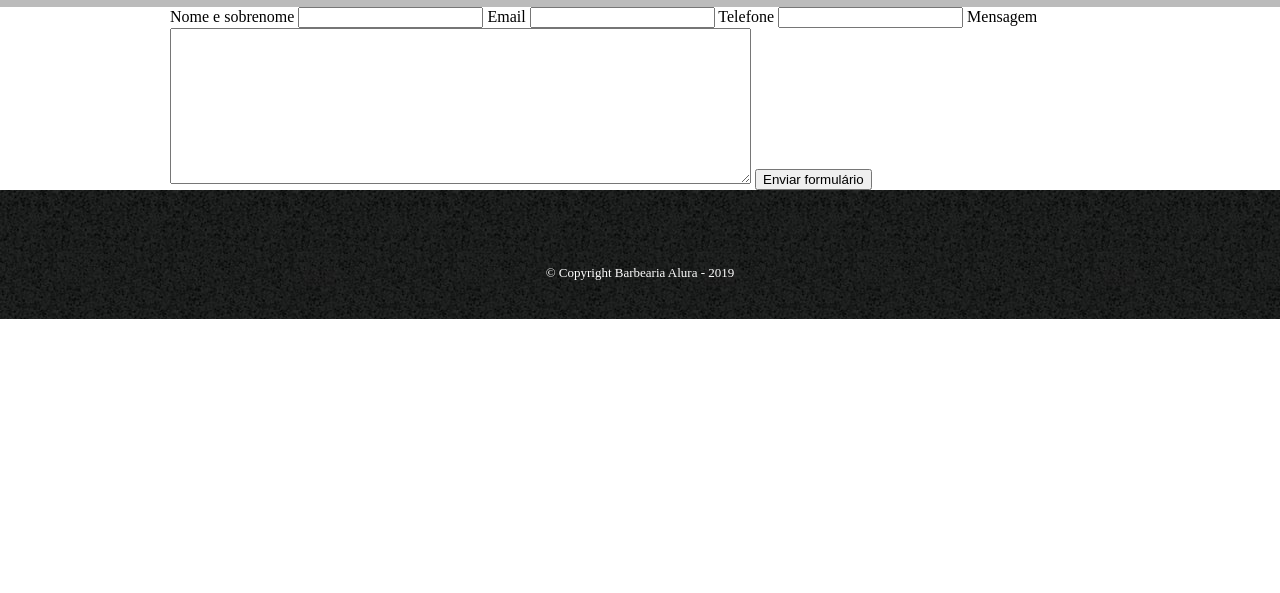
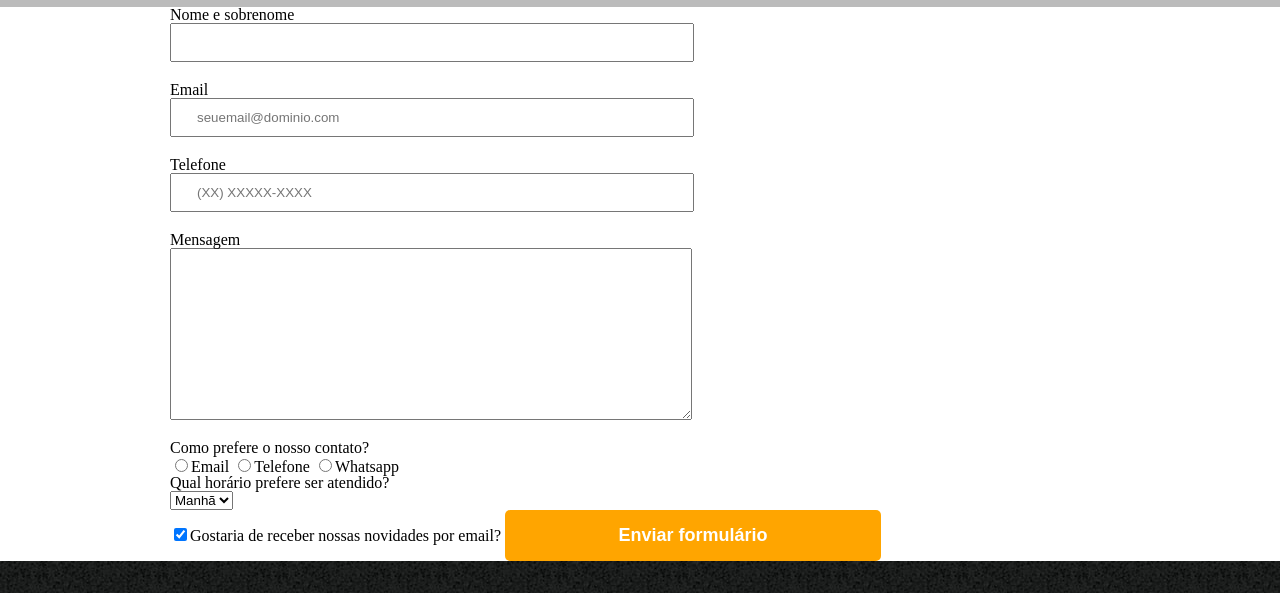
Before and after one commit to instaveisforever/iniciodasugundapartee, a plain HTML site: page contato.html in a window 1280 px wide. Shown: the part 286-879 px from the top of the page. Before the commit the page ends 800 px from the top, so only its background shows below. Drawn offline with Linux system fonts and the light colour scheme.

Commit message:
Add files via upload

```diff
--- a/contato.html
+++ b/contato.html
@@ -10,7 +10,7 @@
     <body>
         <header>
           <div class="caixa">
-          <h1><img src="logo.png"></h1>
+          <h1><img src="logo.png" alt="Logo da Barbearia Alura"></h1>
 
           <nav>
               <ul>
@@ -25,24 +25,44 @@
       <main>
           <from>
             <label for="nomesobrenome">Nome e sobrenome</label>
-            <input type="text" id="nomesobrenome">
+            <input type="text" id="nomesobrenome" class="input-padrao" required>
 
             <label for="email">Email</label>
-            <input type="text" id="email">
+            <input type="email" id="email" class="input-padrao" required placeholder="seuemail@dominio.com">
 
             <label for="telefone">Telefone</label>
-            <input type="text" id="telefone">
+            <input type="tel" id="telefone" class="input-padrao" required placeholder="(XX) XXXXX-XXXX">
 
             <label for="mensagem">Mensagem</label>
-            <textarea cols="70" rows="10" id="mensagem"></textarea>
+            <textarea cols="70" rows="10" id="mensagem" class="input-padrao" required></textarea>
 
-            <input type="submit" value="Enviar formulário">
+            <fieldset>
+            <legend>Como prefere o nosso contato?</legend>
+            <label for="radio-email"><input type="radio" name="contato" id="radio-email">Email</label>
+
+            <label for="radio-telefone"><input type="radio" name="contato" value="telefone" id="radio-telefone">Telefone</label>
+
+            <label for="radio-whatsapp"><input type="radio" name="contato" value="whatsapp" id="radio-watsapp" checkbox>Whatsapp</label>
+          </fieldset>
+
+            <fieldset>
+            <legend>Qual horário prefere ser atendido?</legend>
+            <select>
+                <option>Manhã</option>
+                <option>Tarde</option>
+                <option>Noite</option>
+            </select>
+          </fieldset>
+
+        </label class="checkbox"><input type="checkbox" checked>Gostaria de receber nossas novidades por email?</label>
+
+            <input type="submit" value="Enviar formulário" class="enviar">
           </from>
       </main>
 
       <footer>
-        <img scr="logo-branco.png">
-        <p class="copyright">&copy; Copyright Barbearia Alura - 2019
+        <img scr="logo-branco.png" alt="Logo da Barbearia Alura">
+        <p class="copyright">&copy; Copyright Barbearia Alura - 2019</p>
       </footer>
   </body>
 </html>
--- a/style.css
+++ b/style.css
@@ -100,15 +100,36 @@ form{
 	  margin: 40px 0;
 }
 
-form label {
+form label, form legend {
 	 display:block;
 	 font-size: 20px:
 	 margin: 0 0 10px;
 }
 
-form input {
+.input-padrao {
 	  display: block;
 		margin: 0 0 20px;
 		padding: 10px 25px;
 		width: 50%
 }
+
+.checkbox {
+    margin: 20px 0;
+}
+
+.enviar{
+	width: 40%;
+	padding: 15px 0;
+	background: orange;
+	color: white;
+	font-weight: bold;
+	font-size: 18px;
+	border: none;
+	border-radius: 5px;
+	transition: 1s background;
+	cursor: pointer;
+}
+
+.enviar:hover {
+	background: darkorange;
+}
```
